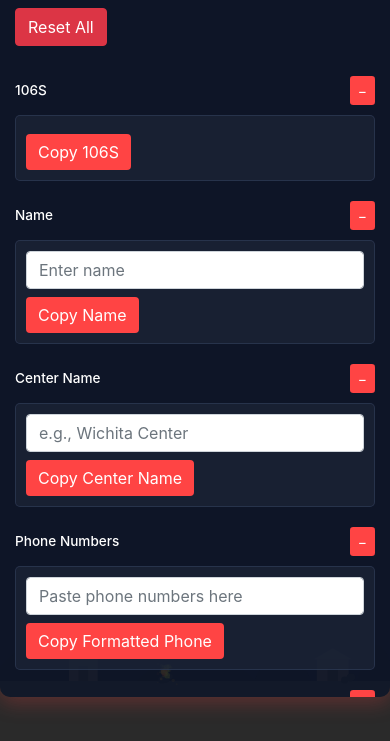
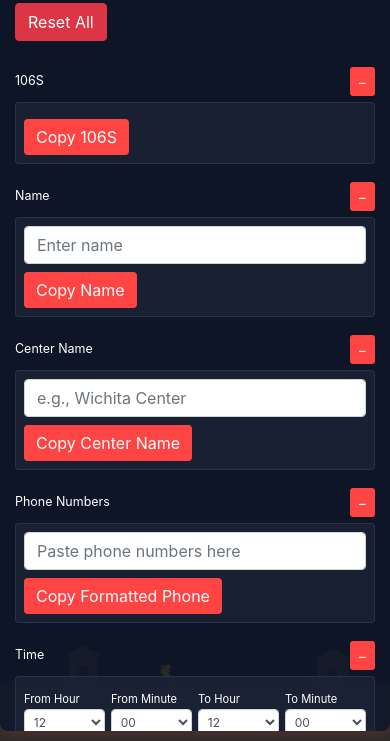
Before and after one commit to isaacdeveloper98/Portfolio, a plain HTML site: page projects/workhelper/index.html in a window 390 px wide. Shown: the part 103-844 px from the top of the page. Drawn offline with nearby package versions, Linux system fonts and the light colour scheme; animation ran at ten frames a second.

Commit message:
Update style.css

```diff
--- a/projects/workhelper/css/style.css
+++ b/projects/workhelper/css/style.css
@@ -15,17 +15,17 @@ body {
 /* Toggle War Button Styling */
 #toggleWarBtn {
   position: fixed;
-  top: 10px; /* Slightly less from top */
-  left: 10px; /* Slightly less from left */
+  top: 8px; /* Even less from top */
+  left: 8px; /* Even less from left */
   z-index: 1001;
-  padding: 6px 12px; /* Reduced padding */
+  padding: 4px 8px; /* Further reduced padding */
   background-color: #ff3333;
   color: white;
   border: 1px solid #ff6666;
-  border-radius: 4px; /* Slightly smaller radius */
+  border-radius: 3px;
   cursor: pointer;
-  font-size: 13px; /* Reduced font size */
-  box-shadow: 0 1px 3px rgba(0,0,0,0.2); /* Reduced shadow */
+  font-size: 11px; /* Further reduced font size */
+  box-shadow: 0 1px 2px rgba(0,0,0,0.2);
   transition: background-color 0.2s ease;
 }
 
@@ -45,8 +45,9 @@ body {
 h1 {
   text-align: center;
   color: #ff4444;
-  margin-bottom: 15px; /* Further reduced margin */
-  font-size: 1.75rem; /* Slightly smaller h1 */
+  margin-top: 5px; /* Minimal top margin */
+  margin-bottom: 10px; /* Further reduced margin */
+  font-size: 1.5rem; /* Further smaller h1 */
 }
 
 canvas#battlefield {
@@ -63,38 +64,40 @@ canvas#battlefield {
   position: relative;
   z-index: 1;
   width: 85vw;
-  max-width: 800px; /* Slightly reduced max-width if needed */
-  max-height: 92vh; /* Allow a bit more height for the container itself */
+  max-width: 700px; /* Further reduced max-width */
+  max-height: 96vh; /* Allow container to use almost full viewport height */
   overflow-y: auto;
 
-  margin: 2vh auto; /* Further reduced top/bottom margin */
-  padding: 15px; /* Further reduced padding */
+  margin: 1vh auto; /* Minimal vertical margin */
+  padding: 10px 12px; /* Further reduced padding, more horizontal than vertical */
 
   background-color: rgba(15, 23, 42, 0.88);
-  border-radius: 10px; /* Slightly smaller radius */
-  box-shadow: 0 6px 20px rgba(255, 68, 68, 0.25); /* Adjusted shadow */
+  border-radius: 8px;
+  box-shadow: 0 4px 15px rgba(255, 68, 68, 0.2);
   display: flex;
   flex-direction: column;
 }
 
 /* Toggle block styling */
 .toggle-block {
-  margin-bottom: 8px; /* Further reduced margin */
+  margin-bottom: 5px; /* Further reduced margin */
 }
 .d-flex.justify-content-between.align-items-center {
-  padding: 4px 0; /* Add some padding to the header of toggle block for better touch */
+  padding: 2px 0; /* Minimal padding for the header of toggle block */
+  min-height: 28px; /* Ensure a minimum touch target / height */
 }
 
 
 .toggle-btn {
-  padding: 2px 6px; /* Further reduced padding */
-  font-size: 14px; /* Further reduced font size */
+  padding: 1px 5px; /* Minimal padding */
+  font-size: 12px; /* Further reduced font size */
+  line-height: 1.2; /* Adjust line height for small button */
   background-color: #555;
   border: 1px solid #777;
   color: white;
   cursor: pointer;
-  margin-left: 8px; /* Reduced margin */
-  border-radius: 4px;
+  margin-left: 6px; /* Reduced margin */
+  border-radius: 3px;
   transition: background-color 0.2s ease;
 }
 
@@ -103,10 +106,10 @@ canvas#battlefield {
 }
 
 .toggle-content {
-  margin-top: 6px; /* Reduced margin */
-  padding: 10px; /* Further reduced padding */
+  margin-top: 4px; /* Reduced margin */
+  padding: 8px; /* Further reduced padding */
   background-color: rgba(30, 38, 58, 0.7);
-  border-radius: 5px; /* Smaller radius */
+  border-radius: 4px; /* Smaller radius */
   border: 1px solid rgba(56, 70, 100, 0.5);
 }
 
@@ -115,25 +118,27 @@ canvas#battlefield {
 }
 
 /* Form elements and labels styling */
-.form-group { /* This class is used by Bootstrap and our toggle blocks */
-  margin-bottom: 6px; /* Further reduced margin */
+.form-group {
+  margin-bottom: 4px; /* Further reduced margin */
 }
 
 .form-group label, label.text-white {
     color: #e2e8f0;
-    font-weight: 500;
-    margin-bottom: 0.2rem; /* Further reduced bottom margin for labels */
-    font-size: 0.85rem; /* Smaller label font size */
+    font-weight: normal; /* Lighter font weight */
+    margin-bottom: 1px; /* Minimal bottom margin for labels */
+    font-size: 0.78rem; /* Further smaller label font size */
+    line-height: 1.3;
 }
 
 .form-control {
     background-color: #1e293b;
     color: #e2e8f0;
     border: 1px solid #334155;
-    border-radius: 4px; /* Smaller radius */
-    padding: 0.3rem 0.5rem; /* Further reduced padding */
-    font-size: 0.85rem; /* Further reduced font size for inputs */
-    height: auto; /* Let padding define height, or set specific small height like calc(1.5em + 0.6rem + 2px) */
+    border-radius: 3px; /* Smaller radius */
+    padding: 0.25rem 0.4rem; /* Further reduced padding */
+    font-size: 0.8rem; /* Further reduced font size for inputs */
+    height: calc(1.5em + 0.5rem + 2px); /* Bootstrap's default small input height */
+    line-height: 1.4;
 }
 
 .form-control::placeholder {
@@ -143,43 +148,52 @@ canvas#battlefield {
 .form-control:focus {
     background-color: #28354e;
     border-color: #ff4444;
-    box-shadow: 0 0 0 0.15rem rgba(255, 68, 68, 0.25); /* Smaller shadow */
+    box-shadow: 0 0 0 0.1rem rgba(255, 68, 68, 0.25); /* Smaller shadow */
     color: #e2e8f0;
 }
 
 select[multiple] {
-  height: 100px; /* Significantly reduced height */
+  height: 80px; /* Drastically reduced height */
   background-color: #1e293b;
   color: #e2e8f0;
   border: 1px solid #334155;
-  font-size: 0.85rem; /* Match input font size */
+  font-size: 0.8rem; /* Match input font size */
+  padding: 0.2rem; /* Minimal padding for select multiple */
 }
+select[multiple] option {
+  padding: 1px 3px; /* Make options themselves more compact */
+  font-size: 0.78rem;
+}
+
 
 /* Time section specific adjustments */
 .toggle-content .form-row {
-  margin-left: -5px; /* Adjust for col padding */
-  margin-right: -5px; /* Adjust for col padding */
+  margin-left: -3px;
+  margin-right: -3px;
 }
 .toggle-content .form-row .col {
-  padding-left: 5px; /* Reduced col padding */
-  padding-right: 5px; /* Reduced col padding */
+  padding-left: 3px;
+  padding-right: 3px;
+  margin-bottom: 2px; /* Add small margin for rows of selects */
 }
 .toggle-content .form-row .col select.form-control {
-    padding: 0.25rem 0.4rem; /* More compact padding for time selects */
-    font-size: 0.8rem; /* Smaller font for time selects */
+    padding: 0.2rem 0.3rem;
+    font-size: 0.75rem;
+    height: calc(1.5em + 0.4rem + 2px); /* Even smaller height */
 }
 .toggle-content .form-row .col label.text-white {
-    font-size: 0.75rem; /* Smaller labels for time selects */
-    margin-bottom: 0.1rem; /* Tiny margin */
+    font-size: 0.7rem;
+    margin-bottom: 0;
 }
 
 
 /* Buttons */
 .btn {
-    border-radius: 4px; /* Smaller radius */
-    padding: 0.3rem 0.6rem; /* Further reduced padding */
-    font-weight: 500;
-    font-size: 0.85rem; /* Further reduced font size */
+    border-radius: 3px;
+    padding: 0.25rem 0.5rem; /* Further reduced padding */
+    font-weight: normal; /* Lighter font weight */
+    font-size: 0.8rem; /* Further reduced font size */
+    line-height: 1.4;
     transition: background-color 0.2s ease, transform 0.1s ease;
 }
 
@@ -187,7 +201,7 @@ select[multiple] {
     transform: translateY(1px);
 }
 
-.btn-primary, .btn-secondary { /* .btn-sm equivalent was used for toggle, this is for main action buttons */
+.btn-primary, .btn-secondary {
   background-color: #ff4444 !important;
   border: none !important; color: white;
 }
@@ -195,17 +209,18 @@ select[multiple] {
 
 .btn-danger { /* Reset All button */
   background-color: #dc3545; color: white; border: none;
-  padding: 0.4rem 0.8rem; /* Keep reset button a bit more prominent */
-  font-size: 0.9rem;
+  padding: 0.35rem 0.7rem; /* Slightly more padding than other buttons */
+  font-size: 0.85rem;
 }
 .btn-danger:hover { background-color: #c82333; }
 
 #resetBtn {
-    margin-bottom: 10px; /* Reduced margin */
+    margin-top: 5px; /* Add a bit of top margin */
+    margin-bottom: 8px; /* Reduced margin */
 }
 
 .toggle-content .btn-primary { /* Buttons inside toggle sections */
-    margin-top: 6px; /* Reduced margin */
+    margin-top: 4px; /* Reduced margin */
 }
 
 .container > .form-group:first-of-type { /* This targets the Reset All button's container */
@@ -213,7 +228,7 @@ select[multiple] {
     padding: 0;
     box-shadow: none;
     border: none;
-    margin-bottom: 10px;
+    margin-bottom: 8px;
 }
 
 .d-flex { align-items: center; }
```
